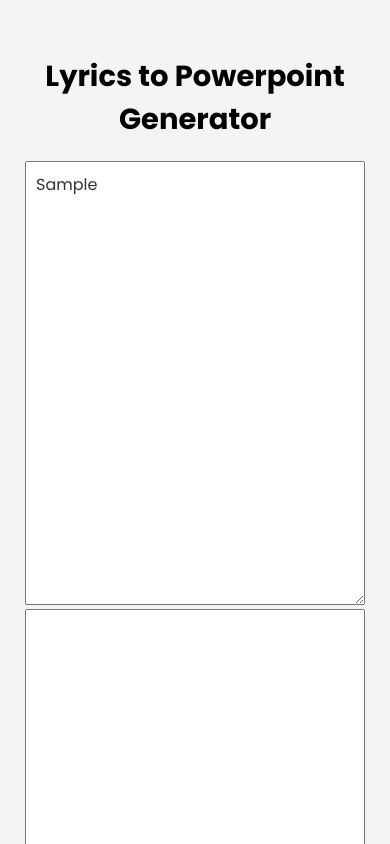
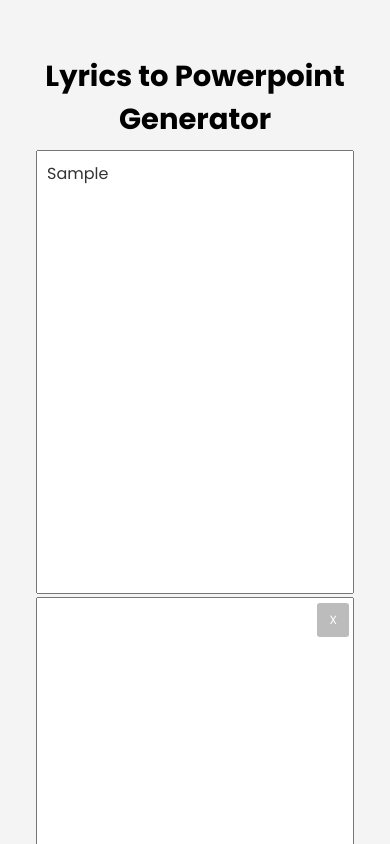
Before and after one commit to jjlimin/lyrics-to-pptx, a plain HTML site: page index.html in a window 390 px wide. Both pictures are taken after typing "Sample" into the empty fields and a click on the button "Add another song". Shown: the top 844 px of the page. Drawn offline with Linux system fonts and the light colour scheme.

Commit message:
version update

```diff
--- a/index.html
+++ b/index.html
@@ -8,7 +8,9 @@
 </head>
 <body>
     <h1>Lyrics to Powerpoint Generator</h1>
-    <textarea id="lyricsInput" placeholder="Paste your song lyrics here..."></textarea>
+    <div class="textarea-container">
+        <textarea class="lyricsInput" id="lyricsInput" placeholder="Paste your song lyrics here..."></textarea>
+    </div>
     <div class="buttons-container">
         <button id="addSong">Add another song</button>
         <button id="generatePPT">Generate PowerPoint</button>
--- a/scripts.js
+++ b/scripts.js
@@ -1,28 +1,59 @@
 
 document.getElementById('addSong').addEventListener('click', function() {
-    // Create a new element
+    // Create a new conteiner
+    const container = document.createElement('div');
+    container.classList.add('textarea-container'); // Add a class for styling purposes
+
+    // Create a new textarea
     const newTextarea = document.createElement('textarea');
-    newTextarea.id = 'lyricsInput';
+    newTextarea.classList.add('lyricsInput');
+
+    // Create a new delete button
+    const deleteButton = document.createElement('button');
+    deleteButton.textContent = 'X';
+    deleteButton.classList.add('delete-button');
+
+    // Append the textarea and delete button to the container
+    container.appendChild(newTextarea);
+    container.appendChild(deleteButton);
+
+    // Add event listener to the delete button to remove the container (textarea + button)
+    deleteButton.addEventListener('click', function() {
+        container.remove();
+    });
 
     // Insert the new element before the first element
     const body = document.body;
     const buttons = document.getElementsByClassName('buttons-container')[0];
-    body.insertBefore(newTextarea, buttons);
+    body.insertBefore(container, buttons);
 });
 
 
 // when the button is clicked it gets the lyrics
 document.getElementById('generatePPT').addEventListener('click', function() {
-    const lyrics = document.getElementById('lyricsInput').value.trim();
+    // get all the textareas
+    const lyricsTextAreas = document.querySelectorAll('.lyricsInput');
+
+    // prepare empty lyrics variable
+    let allLyrics = '';
+    // get lyrics from each textarea
+    lyricsTextAreas.forEach(textarea => {
+        // given a textarea extract it's lyrics
+        const lyrics = textarea.value.trim();
+        // add to the main lyrics variable
+        if (lyrics) {
+            allLyrics += lyrics + '\n\n';
+        }
+    });
 
     // if there is no lyrics alert
-    if (!lyrics) {
+    if (!allLyrics) {
         alert('Please paste your song lyrics.');
         return;
     }
 
     // Process the lyrics into sections
-    const slidesContent = processLyrics(lyrics);
+    const slidesContent = processLyrics(allLyrics);
 
     // Generate PowerPoint
     generatePowerPoint(slidesContent);
@@ -31,12 +62,12 @@
 /**
  * Splits the lyrics into sections based on double line breaks.
  * You can customize this function to better identify verses, choruses, etc.
- * @param {string} lyrics
+ * @param {string} allLyrics
  * @returns {Array} Array of lyric sections
  */
-function processLyrics(lyrics) {
+function processLyrics(allLyrics) {
     // Split lyrics by two or more line breaks
-    const sections = lyrics.split(/\n{2,}/).map(section => section.trim()).filter(section => section !== '');
+    const sections = allLyrics.split(/\n{2,}/).map(section => section.trim()).filter(section => section !== '');
     return sections;
 }
 
--- a/styles.css
+++ b/styles.css
@@ -17,25 +17,55 @@
     font-size: 16px;
 }
 
-textarea {
+/* Container holding the textarea and delete button */
+.textarea-container {
+    position: relative;
+    display: flex; /* Use flexbox */
+    justify-content: center; /* Center horizontally */
+    align-items: center; /* Center vertically */
+    width: 75%;
+    height: 50vh; /* Adjust the height of the container */
+    margin-bottom: 25px;
+}
+
+.lyricsInput {
     font-family: Poppins, Arial, sans-serif;
     font-size: 16px;
     color: #333333;
-    width: 75%;
-    height: 50vh;
+    width: 100%;
+    height: 100%;
     padding: 10px;
     font-size: 16px;
-    resize: vertical;
     transition: border-color 0.5s;
-    margin-bottom: 4px;
+    resize: none;
 }
 
-textarea:focus {
+/* Style for the delete button inside the textarea */
+.delete-button {
+    position: absolute; /* Position relative to the container */
+    top: -5px; /* Move closer to the top of the textarea */
+    right: 5px; /* Align with the right edge of the textarea */
+    background-color: rgb(189, 188, 188);
+    color: white;
+    border: none;
+    border-radius: 3px;
+    padding: 2px;
+    cursor: pointer;
+    font-size: 12px;
+    margin: 0;
+    width: 5%;
+}
+
+.delete-button:hover {
+    background-color: rgb(255, 72, 72);
+}
+
+.lyricsInput:focus {
     border: 1px solid #4c9aff;
     outline: none;         /* Remove default outline */
 }
 
-textarea::placeholder {
+.lyricsInput::placeholder {
     font-family: Poppins, Arial, sans-serif; /* Change font family */
     font-size: 16px;               /* Change font size */
     color: #888888;                /* Change font color */
@@ -86,7 +116,7 @@
         font-size: 29px;
     }
 
-    textarea {
+    .textarea-container {
         width: 100%;
     }
 
@@ -122,6 +152,11 @@
     #addSong {
         padding: 4px;
     }
+
+    .delete-button {
+        width: 10%;
+        height: 8%;
+    }
 }
 
 .img-container {
```
